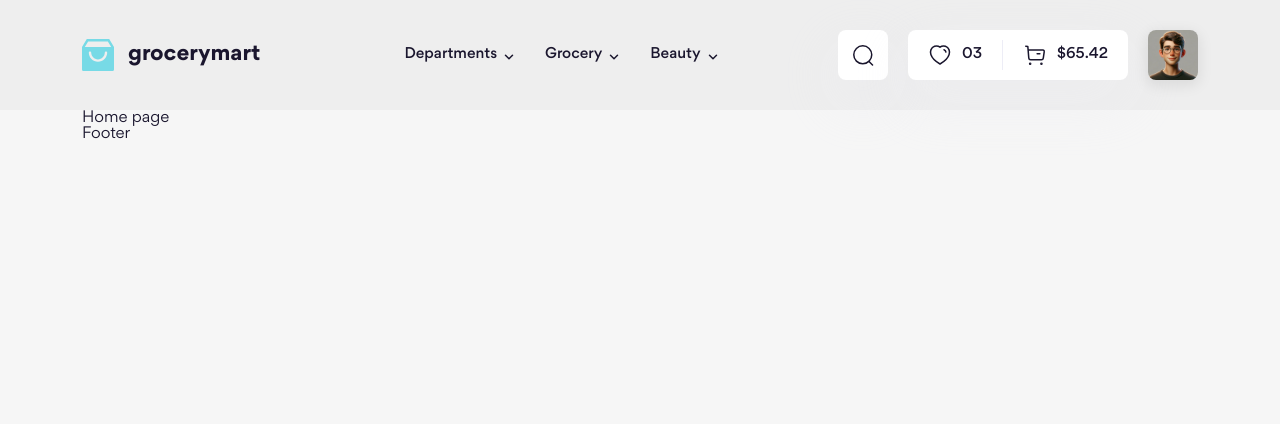
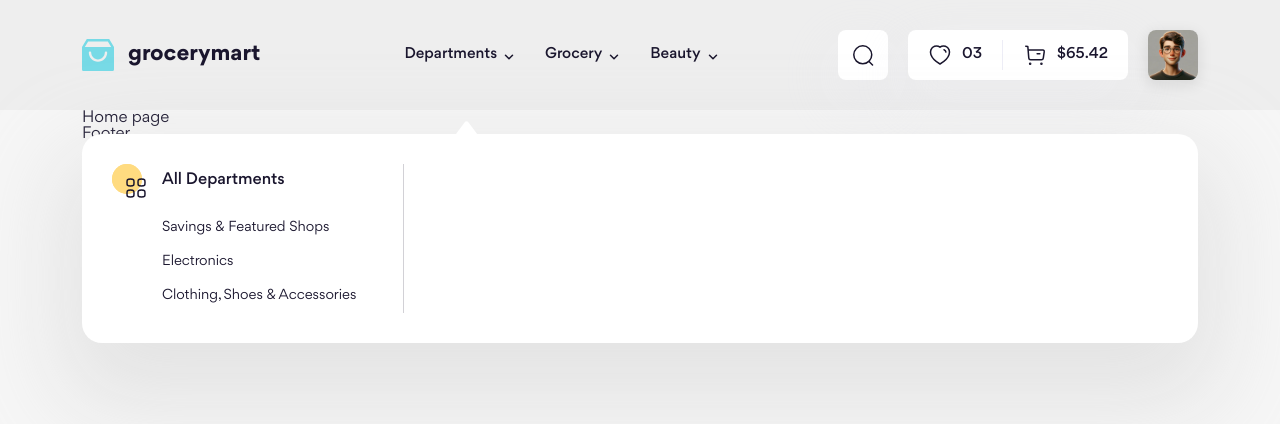
Before and after one commit to namdh03/f8-project-08, a website: page index.html in a window 1280 px wide. Drawn offline with Linux system fonts and the light colour scheme.

Commit message:
style: mega menu #1

```diff
--- a/scss/components/_dropdown.scss
+++ b/scss/components/_dropdown.scss
@@ -1,11 +1,13 @@
 .dropdown {
     position: absolute;
     left: 0;
-    display: none;
+    // display: none;
+    width: min(1240px, 100%);
     padding-top: 54px;
 
     &__inner {
         position: relative;
+        max-height: min(582px, 100vh - 158px);
         padding: 30px;
 
         border-radius: 20px;
@@ -22,3 +24,70 @@
         }
     }
 }
+
+.top-menu {
+    height: 100%;
+
+    &__main {
+        width: 292px;
+        height: 100%;
+        border-right: 1px solid var(--top-menu-border-color);
+    }
+}
+
+.menu-column {
+    display: flex;
+    gap: 14px;
+
+    &__icon {
+        position: relative;
+        flex-shrink: 0;
+        width: 36px;
+        height: 36px;
+    }
+
+    &__content {
+        flex: 1;
+    }
+
+    &__icon-1,
+    &__icon-2 {
+        object-fit: cover;
+    }
+
+    &__icon-1 {
+        width: 30px;
+        height: 30px;
+    }
+
+    &__icon-2 {
+        position: absolute;
+        right: 0;
+        bottom: 0;
+        width: 24px;
+        height: 24px;
+    }
+
+    &__heading {
+        margin-top: 4px;
+        font-size: 1.6rem;
+        font-weight: 500;
+        line-height: 150%;
+    }
+
+    &__list {
+        margin-top: 19px;
+    }
+
+    &__link {
+        display: block;
+        padding: 7px 0;
+        font-size: 1.4rem;
+        line-height: 142.857%;
+
+        &:hover {
+            color: #0071dc;
+            font-weight: 500;
+        }
+    }
+}
--- a/scss/themes/_dark.scss
+++ b/scss/themes/_dark.scss
@@ -15,4 +15,5 @@ html.dark {
     --dropdown-shadow: rgba(23, 28, 40, 0.4);
     --dropdown-arrow-color: brightness(0) saturate(100%) invert(13%) sepia(15%)
         saturate(1039%) hue-rotate(183deg) brightness(91%) contrast(85%);
+    --top-menu-border-color: #171c28;
 }
--- a/scss/themes/_light.scss
+++ b/scss/themes/_light.scss
@@ -19,4 +19,5 @@ html {
     // Dropdown
     --dropdown-bg-color: #fff;
     --dropdown-shadow: rgba(200, 200, 200, 0.4);
+    --top-menu-border-color: #d2d1d6;
 }
--- a/templates/header.html
+++ b/templates/header.html
@@ -33,11 +33,57 @@
                     </a>
                     <div class="dropdown">
                         <div class="dropdown__inner">
-                            Lorem ipsum dolor sit amet consectetur adipisicing
-                            elit. Minima assumenda nam omnis eveniet quasi unde
-                            ratione, beatae, culpa natus aliquam iusto id
-                            aliquid velit consequatur. Accusantium modi dolores
-                            natus excepturi.
+                            <div class="top-menu">
+                                <div class="top-menu__main">
+                                    <!-- Menu Column -->
+                                    <div class="menu-column">
+                                        <div class="menu-column__icon">
+                                            <img
+                                                src="./assets/imgs/category/cate-1.1.svg"
+                                                alt=""
+                                                class="menu-column__icon-1"
+                                            />
+                                            <img
+                                                src="./assets/imgs/category/cate-1.2.svg"
+                                                alt=""
+                                                class="menu-column__icon-2"
+                                            />
+                                        </div>
+                                        <div class="menu-column__content">
+                                            <h2 class="menu-column__heading">
+                                                All Departments
+                                            </h2>
+                                            <ul class="menu-column__list">
+                                                <li>
+                                                    <a
+                                                        href="#!"
+                                                        class="menu-column__link"
+                                                    >
+                                                        Savings & Featured Shops
+                                                    </a>
+                                                </li>
+                                                <li>
+                                                    <a
+                                                        href="#!"
+                                                        class="menu-column__link"
+                                                    >
+                                                        Electronics
+                                                    </a>
+                                                </li>
+                                                <li>
+                                                    <a
+                                                        href="#!"
+                                                        class="menu-column__link"
+                                                    >
+                                                        Clothing, Shoes &
+                                                        Accessories
+                                                    </a>
+                                                </li>
+                                            </ul>
+                                        </div>
+                                    </div>
+                                </div>
+                            </div>
                         </div>
                     </div>
                 </li>
@@ -50,7 +96,7 @@
                             class="icon navbar__arrow"
                         />
                     </a>
-                    <div class="dropdown">
+                    <!-- <div class="dropdown">
                         <div class="dropdown__inner">
                             Lorem ipsum dolor sit amet consectetur adipisicing
                             elit. Minima assumenda nam omnis eveniet quasi unde
@@ -58,7 +104,7 @@
                             aliquid velit consequatur. Accusantium modi dolores
                             natus excepturi.
                         </div>
-                    </div>
+                    </div> -->
                 </li>
                 <li class="navbar__item">
                     <a href="#!" class="navbar__link">
@@ -69,7 +115,7 @@
                             class="icon navbar__arrow"
                         />
                     </a>
-                    <div class="dropdown">
+                    <!-- <div class="dropdown">
                         <div class="dropdown__inner">
                             Lorem ipsum dolor sit amet consectetur adipisicing
                             elit. Minima assumenda nam omnis eveniet quasi unde
@@ -77,7 +123,7 @@
                             aliquid velit consequatur. Accusantium modi dolores
                             natus excepturi.
                         </div>
-                    </div>
+                    </div> -->
                 </li>
             </ul>
         </nav>
```
Also changed, not shown: assets/css/main.css, assets/imgs/category/cate-1.1.svg (added), assets/imgs/category/cate-1.2.svg (added), 1 other file.
